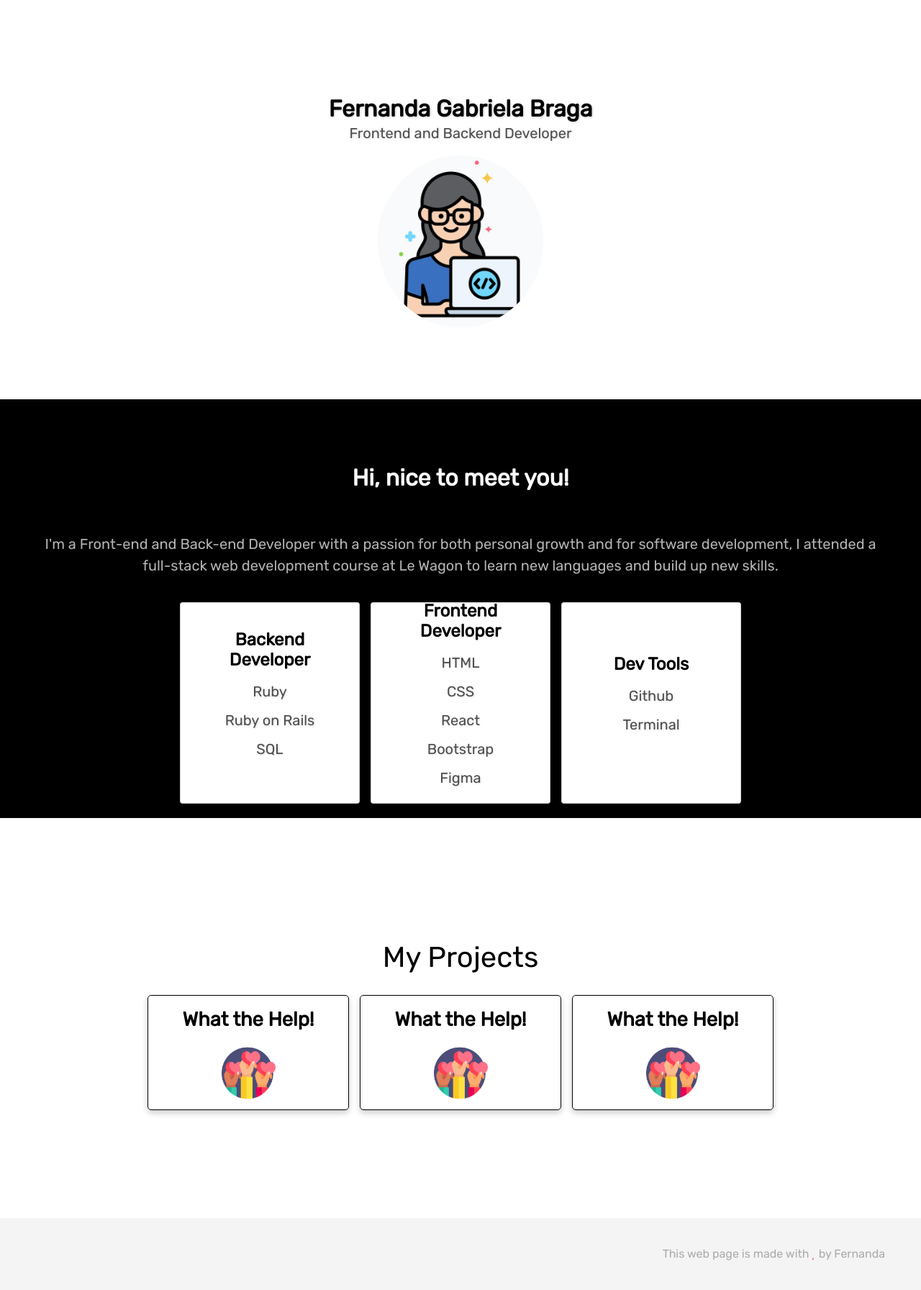
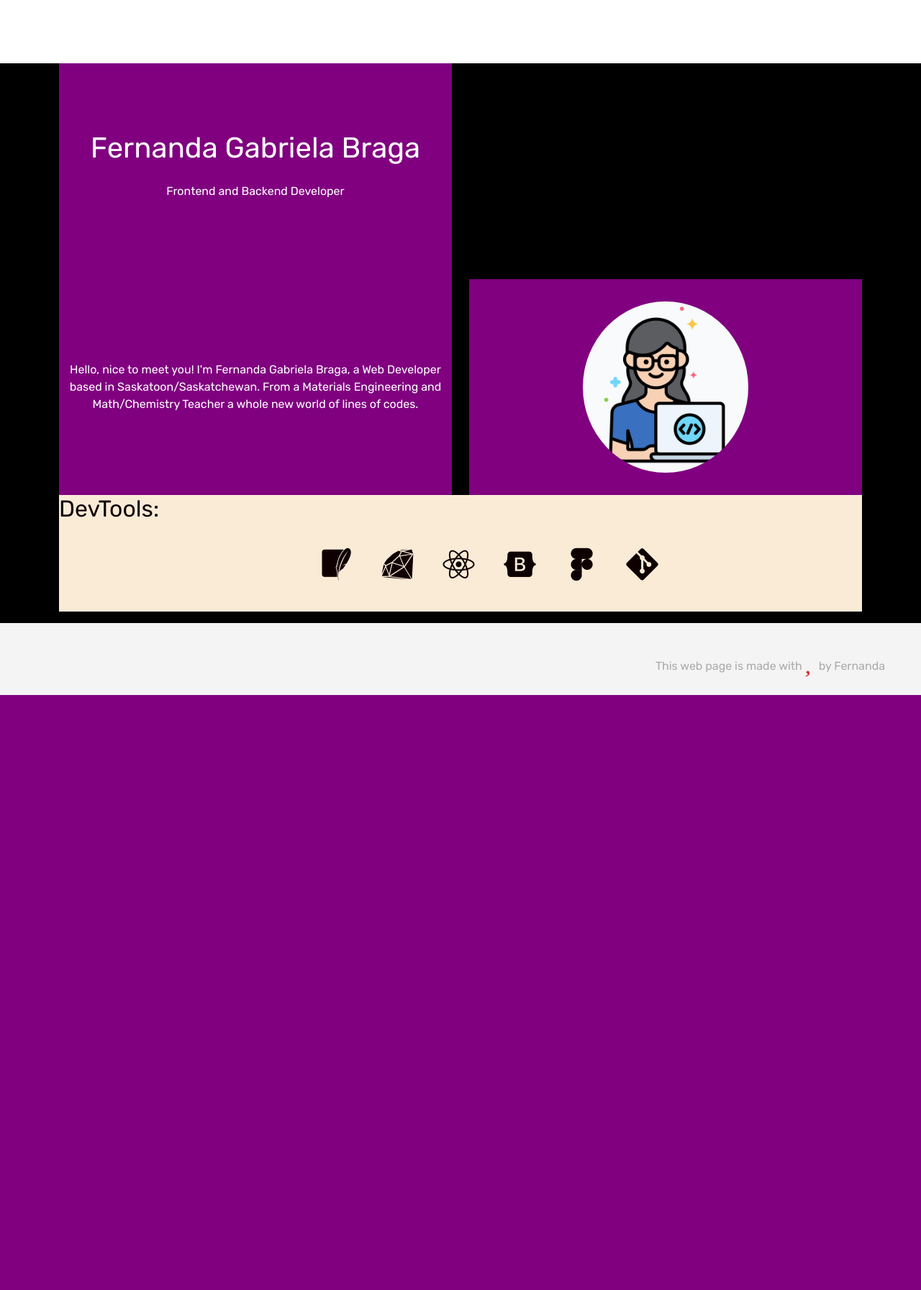
Before and after one commit to fernandagabrielabraga/portfolio, a Rails app: page / in a window 1280 px wide. Shown: the whole page at 72% size. After the commit the page ends 966 px from the top, so only its background shows below. Run offline with Rails 7, Linux system fonts and the light colour scheme; style sheets or scripts are compiled from the project's sources; some libraries are stand-ins or nearby versions.

Commit message:
bio,img-bio and skills are done

```diff
--- a/app/assets/stylesheets/pages/_home.scss
+++ b/app/assets/stylesheets/pages/_home.scss
@@ -1,217 +1,78 @@
 @import url('https://fonts.googleapis.com/css2?family=Rubik&display=swap');
-.banner {
+
+.container {
+  font-family:  'Rubik', sans-serif;
   background-size: cover;
-  background-position: center;
-  padding: 100px 0;
-  background-color: white;
+  flex-grow: 1;
 }
 
-.banner-card {
+html,
+body {
+  background-color: black !important;;
+  box-sizing: border-box;
+  width: 100%;
+  min-height: 100vh;
+  display: flex;
+  flex-direction: column;
+}
+.welcome {
+  min-height: 300px;
+  flex-direction: column;
+  justify-content: center;
+  color: white;
   background-size: cover;
-  background-position: center;
-  padding: 20px 20px;
-  background-color: black;
-  height: fit-content;
-  width: 100%;
+  align-items: center;
+  background-color: purple;
+  text-align: center;
+  display:flex;
 }
 
-
-.body {
-  background-color:black;
-  font-family: 'Rubik', sans-serif;
+.about-me {
+  min-height: 300px;
+  flex-direction: column;
+  justify-content: center;
+  color: white;
+  background-size: cover;
+  background-color: purple;
+  text-align: center;
+  display:flex;
 }
 
-.container-projects {
-  background-size: cover;
-  background-position: center;
-  align-content: center;
-  padding: 150px 0;
-  background-color: white;
-  height: auto;
+p {
+  display: block;
+  margin-block-start: 1em;
+  margin-block-end: 1em;
+  margin-inline-start: 0px;
+  margin-inline-end: 0px;
 }
 
-
-*{
-  margin: 0;
-  padding: 0;
-  box-sizing: border-box;
+.about-me-text {
 
 }
 
-.banner-card h1 {
-  color: white;
-  text-shadow: 1px 1px 3px rgba(0,0,0,0.2);
-  font-size: 32px;
-  font-weight: bold;
-  text-align: center;
+.feature-skills {
+  background-color: antiquewhite;
 }
 
-.banner-card p {
-  font-size: 20px;
-  opacity: .7;
-  text-shadow: 1px 1px 3px rgba(0,0,0,0.2);
-  text-align: center;
-}
-
-
-.banner h1 {
-  margin: 0;
-  color: black;
-  text-shadow: 1px 1px 3px rgba(0,0,0,0.2);
-  font-size: 32px;
-  font-weight: bold;
-}
-
-#text {
-  line-height: 2.0rem;
-}
-
-.banner p {
-  font-size: 20px;
-  color: black;
-  opacity: .7;
-  text-shadow: 1px 1px 3px rgba(0,0,0,0.2);
-}
-
-.card-container {
+.skills {
   display: flex;
+  flex-wrap: wrap;
   justify-content: center;
-  align-items: center;
-  gap: 15px;
-
-  flex-wrap: wrap;
-
-}
-
-.card {
-  height: 280px;
-  width: 250px;
-  position: relative;
-  display: flex;
-  background: white;
-  flex-direction: column;
-  justify-content: center;
-  align-items: center;
-  padding: 20px;
-  transition: all .3s ease-in;
-  border-radius: 4px;
-  color: black;
-  line-height: normal;
-
-}
-.card:hover {
-  background: black;
-  color: white;
-  box-shadow: 0px 0px 11px 5px black;
-}
-
-.card > *{
-  padding: 10px;
-}
-.card .card-title {
-  text-align: center;
-  font-weight: bold;
-  padding: 0;
-  font-size: 1.5rem;
 }
 
 ul {
   list-style-type: none;
-  line-height: 35px;
+  margin-block-start: 1em;
+  margin-block-end: 1em;
+  margin-inline-start: 0px;
+  margin-inline-end: 0px;
+  padding-inline-start: 40px;
 }
 
-.card-text {
-  text-align: center;
-}
-
-.container-introduction {
-
-
-}
-
-.banner {
-  text-align: center;
-}
-
-.text {
-  text-align: center;
-  line-height: 1.8;
-  font-size: 30px;
-}
-
-.box {
-  text-align: center;
-  line-height: 2;
-  margin: .25rem;
-  padding: .25rem;;
-}
-
-.cards-container {
-  display: flex;
-  justify-content: center;
-  align-items: center;
-  gap: 15px;
-  flex-wrap: wrap;
-}
-
-.card-category {
-  background-size: cover;
-  background-position: center;
-  height: 160px;
-  width: 280px;
-  display: flex;
-  justify-content: center;
-  flex-direction: column;
-  align-items: center;
-  color: white;
-  font-size: 24px;
-  font-weight: bold;
-  border-radius: 5px;
-  border-style: solid;
-  border-width: 1px 1px 1px 1px;
-  border-color: black;
-  box-shadow: 0 4px 8px 0 rgba(0,0,0,0.2);
-  transition: 0.3s;
-}
-
-.card-category:hover {
-  box-shadow: 0 8px 16px 0 rgba(0,0,0,0.2);
-}
-
-
-.title {
+li {
   padding: 20px 20px;
 }
 
-.container-projects h1 {
-  color: black;
-  padding: 20px 40px;
-  text-align: center;
+i {
+  font-size: 45px;
 }
-
-.banner-text {
-  padding: 20px 30px;
-}
-
-.banner-text h1{
-  padding: 50px;
-}
-
-.img-wth {
-  height: 75px;
-}
-
-.card-category p {
-  color:black;
-  font-size: 1.7rem;
-}
-
-.project {
-  border-style: solid;
-  border-radius: 30px;
-  border-color: black;
-}
-
-.text-container {
-  color: white;
-}
--- a/app/views/homepage/home.html.erb
+++ b/app/views/homepage/home.html.erb
@@ -1,64 +1,77 @@
-<div class="banner">
-  <div class="container">
-    <div class="container-introduction">
+<link rel="stylesheet" href="https://cdn.jsdelivr.net/gh/devicons/devicon@v2.15.1/devicon.min.css">
+
+<div class="container">
+  <div class="row">
+    <div class="col-sm-6">
+    <section class="welcome">
       <h1>Fernanda Gabriela Braga</h1>
       <p>Frontend and Backend Developer</p>
     </div>
-    <%= image_tag ("avatar.png"), class: "avatar-large", alt: "avatar-large" %>
   </div>
-</div>
+  <div class="row">
+    <div class="col">
+      <section class="about-me">
+        <div class="about-me-text">
+          <p>
+            Hello, nice to meet you! I'm Fernanda Gabriela Braga, a Web Developer
+            based in Saskatoon/Saskatchewan. From a Materials Engineering and Math/Chemistry
+            Teacher a whole new world of lines of codes.
+          </p>
+        </div>
+      </section>
+    </div>
+    <div class="col">
+      <section class="about-me">
+        <div class="about-me-img">
+          <%= image_tag ("avatar.png"), class: "avatar-large", alt: "avatar-large" %>
+        </div>
+      </section>
+    </div>
+  </div>
+  <div class="row">
+    <div class="col-sm">
+      <div class="feature-skills">
+        <h2> DevTools: </h2>
+        <ul class="skills">
+          <li>
+            <i class="fa-brands fa-html5"></i>
+          </li>
+          <li>
+            <i class="fa-brands fa-css3-alt"></i>
+          </li>
+          <li>
+            <i class="fa-brands fa-js"></i>
+          </li>
+          <li>
+            <i class="devicon-sqlite-plain"></i>
+          </li>
+          <li>
+            <i class="devicon-ruby-plain"></i>
+          </li>
+          <li>
+            <i class="devicon-react-original"></i>
+          </li>
+          <li>
+            <i class="devicon-bootstrap-plain"></i>
+          </li>
+          <li>
+            <i class="devicon-figma-plain"></i>
+          </li>
+          <li>
+            <i class="devicon-git-plain"></i>
+          </li>
+          <li>
+            <i class="fa-solid fa-terminal"></i>
+          </li>
+          <li>
+            <i class="fa-light fa-mobile-retro"></i>
+          </li>
 
-<div class="banner-card" style="background-color:black">
-  <div class="banner-text">
-    <h1>Hi, nice to meet you!</h1>
-    <p class="text-container">I'm a Front-end and Back-end Developer with a passion for both personal growth and for software development,
-    I attended a full-stack web development course at Le Wagon to learn new languages and build up new skills.
-    </p>
-  </div>
-  <div class="card-container">
-    <div class="card">
-      <div class="card-title"> Backend Developer</div>
-      <div class="card-text">
-          <p>Ruby</p>
-          <p>Ruby on Rails</p>
-          <p>SQL</>
-      </div>
-    </div>
-    <div class="card">
-      <div class="card-title"> Frontend Developer </div>
-        <div class="card-text">
-            <p> HTML <p>
-            <p> CSS </p>
-            <p> React </p>
-            <p> Bootstrap </p>
-            <p> Figma </p>
-        </div>
-    </div>
-    <div class="card">
-      <div class="card-title"> Dev Tools</div>
-      <div class="card-text">
-          <p> Github </p>
-          <p> Terminal </p>
+
+
+
+
       </div>
     </div>
   </div>
 </div>
-
-
-<div class="container-projects">
-  <h1> My Projects </h1>
-  <div class="cards-container">
-    <div class="card-category">
-      <p> What the Help! </p>
-       <input class="img-wth" type="image" name="imgbtn" src="assets/logo_2.png"  alt="what the help logo">
-    </div>
-    <div class="card-category">
-      <p> What the Help! </p>
-       <input class="img-wth" type="image" name="imgbtn" src="assets/logo_2.png"  alt="what the help logo">
-    </div>
-    <div class="card-category">
-      <p> What the Help! </p>
-       <input class="img-wth" type="image" name="imgbtn" src="assets/logo_2.png"  alt="what the help logo">
-    </div>
-  </div>
-</div>
--- a/app/views/layouts/application.html.erb
+++ b/app/views/layouts/application.html.erb
@@ -1,5 +1,6 @@
 <!DOCTYPE html>
 <html>
+  <body>
     <head>
       <title>Fernanda Gabriela Braga</title>
       <meta name="viewport" content="width=device-width, initial-scale=1, shrink-to-fit=no">
```
Also changed, not shown: app/assets/images/html.png (added). Lines whose indentation alone changed are shown as unchanged.
